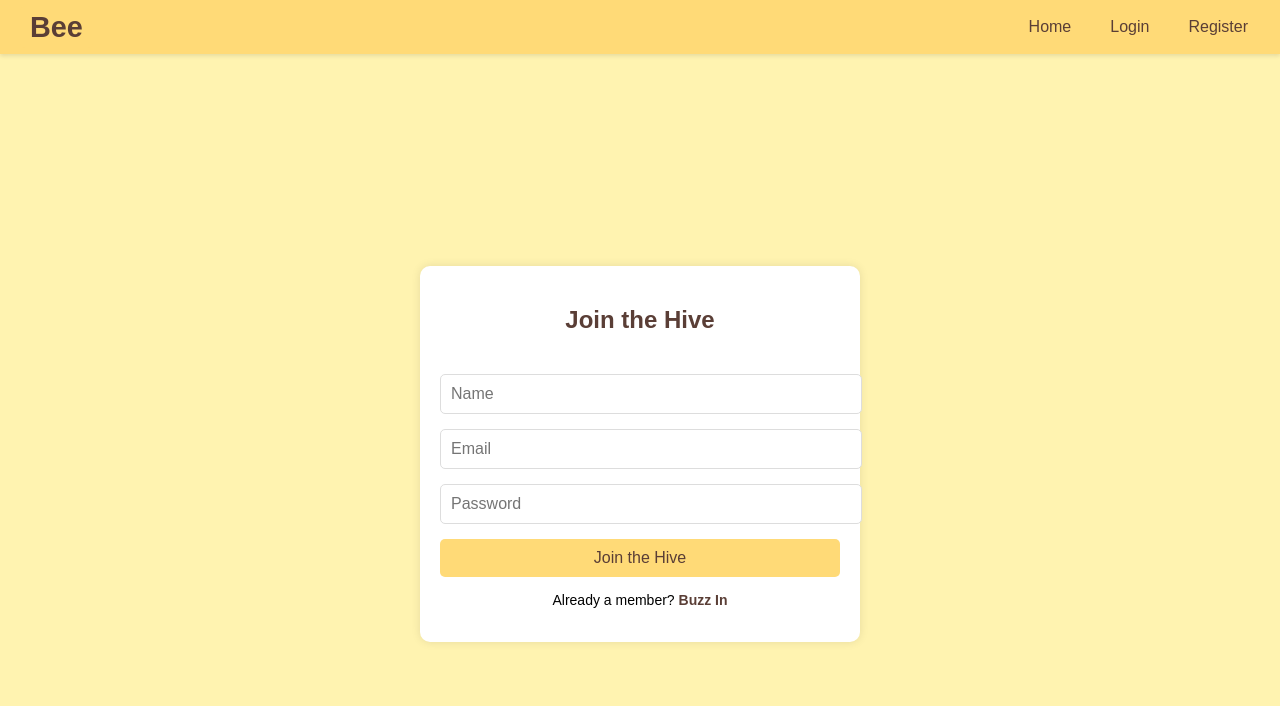
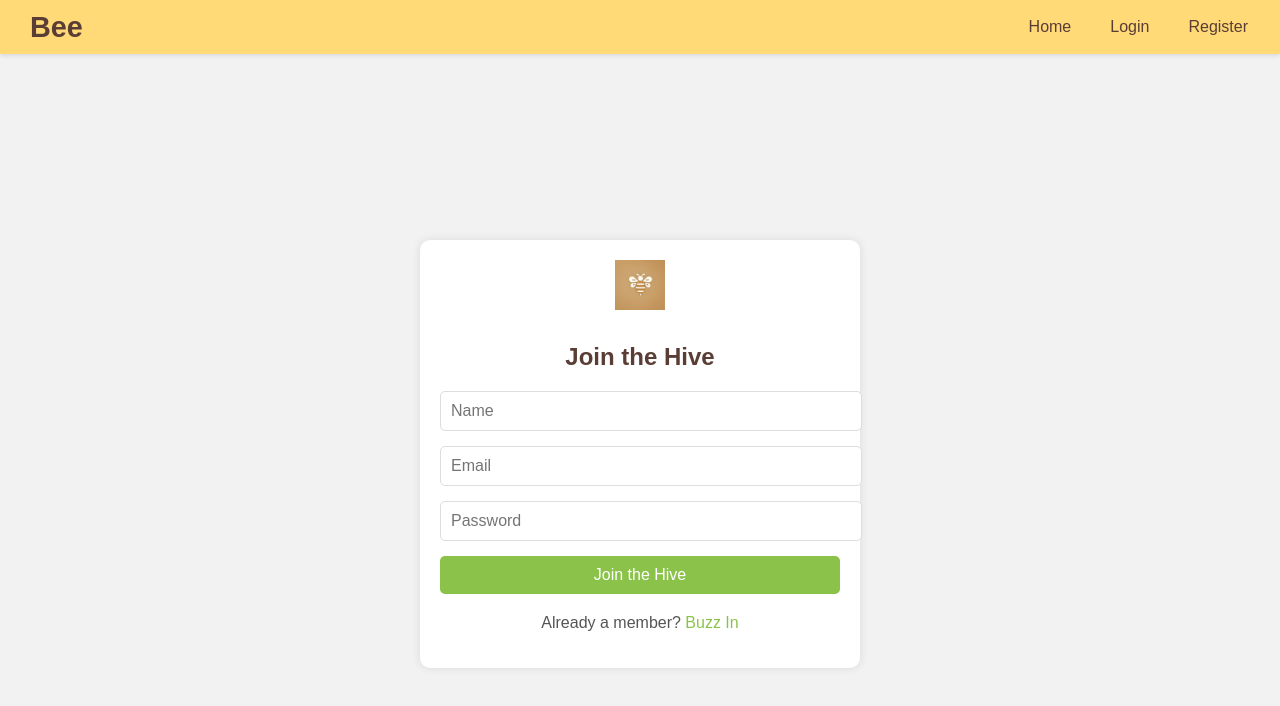
Before and after one commit to MrBouzaffour/BeSocial, a Vue app in the folder Frontend/: page /register in a window 1280 px wide. Shown: the top 706 px of the page. Built offline with nearby package versions, Linux system fonts and the light colour scheme.

Commit message:
Updated the css of the login and register pages

```diff
--- a/Frontend/src/views/LoginView.vue
+++ b/Frontend/src/views/LoginView.vue
@@ -2,6 +2,7 @@
   <div class="auth-page">
     <div class="auth-container">
       <div class="auth-header">
+        <img src="@/assets/bee-logo.png" alt="Bee Logo" class="bee-logo">
         <h2>Buzz In</h2>
       </div>
       <form @submit.prevent="login">
@@ -68,7 +69,7 @@ export default {
   align-items: center;
   height: 100vh;
   margin: 0;
-  background: #fff3b0; /* Soft yellow background */
+  background: #f2f2f2; /* Light grey */
 }
 
 .auth-container {
@@ -79,25 +80,21 @@ export default {
   box-shadow: 0 0 10px rgba(0, 0, 0, 0.1);
   border-radius: 10px;
   text-align: center;
-  position: relative;
 }
 
 .auth-header {
-  display: flex;
-  flex-direction: column;
-  align-items: center;
   margin-bottom: 20px;
 }
 
-.bee-logo {
-  width: 80px;
-  height: 80px;
+.auth-header .bee-logo {
+  width: 50px;
+  height: 50px;
   margin-bottom: 10px;
 }
 
-.auth-container h2 {
+.auth-header h2 {
   font-size: 24px;
-  color: #5a3e36;
+  color: #5a3e36; /* Dark brown */
 }
 
 .form-group {
@@ -112,30 +109,28 @@ export default {
   border-radius: 5px;
 }
 
-.btn {
+.auth-container button.btn {
   width: 100%;
   padding: 10px;
-  background-color: #ffda77;
-  color: #5a3e36;
+  background-color: #8bc34a; /* Light green */
+  color: #fff;
   border: none;
   cursor: pointer;
   border-radius: 5px;
   font-size: 16px;
-  transition: background-color 0.3s ease;
 }
 
-.btn:hover {
-  background-color: #f6c564;
+.auth-container button.btn:hover {
+  background-color: #7cb342; /* Slightly darker green */
 }
 
 .switch-auth {
-  margin-top: 15px;
-  font-size: 14px;
+  margin-top: 20px;
+  color: #555;
 }
 
 .switch-auth a {
-  color: #5a3e36;
+  color: #8bc34a; /* Light green */
   text-decoration: none;
-  font-weight: bold;
 }
 </style>
--- a/Frontend/src/views/RegisterView.vue
+++ b/Frontend/src/views/RegisterView.vue
@@ -2,6 +2,7 @@
   <div class="auth-page">
     <div class="auth-container">
       <div class="auth-header">
+        <img src="@/assets/bee-logo.png" alt="Bee Logo" class="bee-logo">
         <h2>Join the Hive</h2>
       </div>
       <form @submit.prevent="register">
@@ -44,9 +45,7 @@ export default {
         });
         const data = await response.json();
         if (data.token) {
-          localStorage.setItem('token', data.token);
-          alert('Welcome to the Hive!');
-          router.push('/feed');
+          router.push('/login');
         } else {
           alert(data.msg || 'Registration failed');
         }
@@ -72,7 +71,7 @@ export default {
   align-items: center;
   height: 100vh;
   margin: 0;
-  background: #fff3b0; /* Soft yellow background */
+  background: #f2f2f2; /* Light grey */
 }
 
 .auth-container {
@@ -83,25 +82,21 @@ export default {
   box-shadow: 0 0 10px rgba(0, 0, 0, 0.1);
   border-radius: 10px;
   text-align: center;
-  position: relative;
 }
 
 .auth-header {
-  display: flex;
-  flex-direction: column;
-  align-items: center;
   margin-bottom: 20px;
 }
 
-.bee-logo {
-  width: 80px;
-  height: 80px;
+.auth-header .bee-logo {
+  width: 50px;
+  height: 50px;
   margin-bottom: 10px;
 }
 
-.auth-container h2 {
+.auth-header h2 {
   font-size: 24px;
-  color: #5a3e36;
+  color: #5a3e36; /* Dark brown */
 }
 
 .form-group {
@@ -116,30 +111,28 @@ export default {
   border-radius: 5px;
 }
 
-.btn {
+.auth-container button.btn {
   width: 100%;
   padding: 10px;
-  background-color: #ffda77;
-  color: #5a3e36;
+  background-color: #8bc34a; /* Light green */
+  color: #fff;
   border: none;
   cursor: pointer;
   border-radius: 5px;
   font-size: 16px;
-  transition: background-color 0.3s ease;
 }
 
-.btn:hover {
-  background-color: #f6c564;
+.auth-container button.btn:hover {
+  background-color: #7cb342; /* Slightly darker green */
 }
 
 .switch-auth {
-  margin-top: 15px;
-  font-size: 14px;
+  margin-top: 20px;
+  color: #555;
 }
 
 .switch-auth a {
-  color: #5a3e36;
+  color: #8bc34a; /* Light green */
   text-decoration: none;
-  font-weight: bold;
 }
 </style>
```
Also changed, not shown: 1 other file (tests, documents, lock files or other folders).
